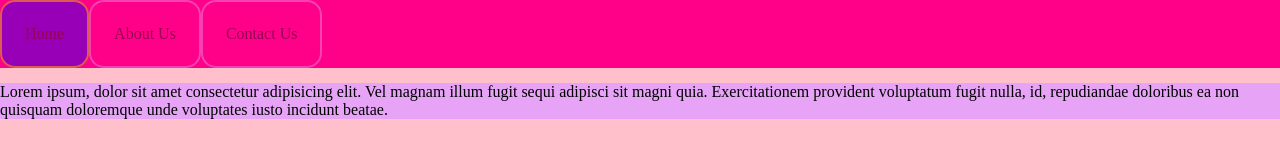
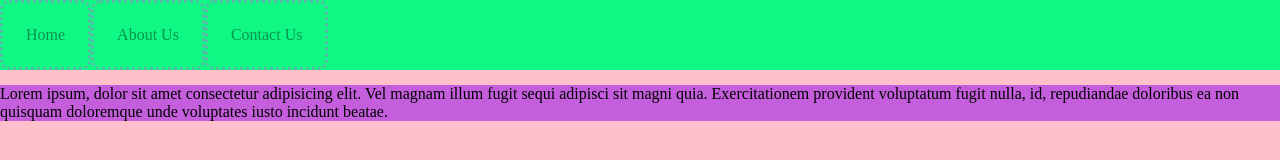
Before and after one commit to yogeshawasthi/homework, a plain HTML site: page Day 6/9.9_css_variables.html in a window 1280 px wide. Drawn offline with Linux system fonts and the light colour scheme.

Commit message:
laxmi puja ko next day

```diff
--- a/Day 6/9.9_css_variables.html
+++ b/Day 6/9.9_css_variables.html
@@ -6,8 +6,8 @@
     <title>Css Variables</title>
     <style>
          :root{
-            --color: rgb(255, 0, 136);
-            --seccolor: rgb(231, 164, 246);
+            --color: rgb(15, 248, 131);
+            --seccolor: rgb(197, 94, 220);
              /* //deault padding // */
              --defpad: 23px;
             /* default opacity */
@@ -36,20 +36,25 @@
             list-style: none;
             /* margin: 15px; */
             padding: var(--defpad);
-            border: 2px solid var(--seccolor);
-            border-radius: 15px;
+            border: 3px dotted var(--seccolor);
+            border-radius: 9px;
 
         }
+        ul li:hover{
+            background-color: rgb(232, 253, 0);
+            cursor:pointer;
+        }
+
         ul{
             display: flex;
         }
-        ul li:first-child{
+        /* ul li:first-child{
             --color: rgb(170, 227, 0);
             border: 2px solid var(--color);
             border-radius: 15px;
             text-align: center;
-            background-color: blue;
-        }
+            background-color: rgb(177, 177, 244);
+        } */
 
     </style>
 </head>
```
